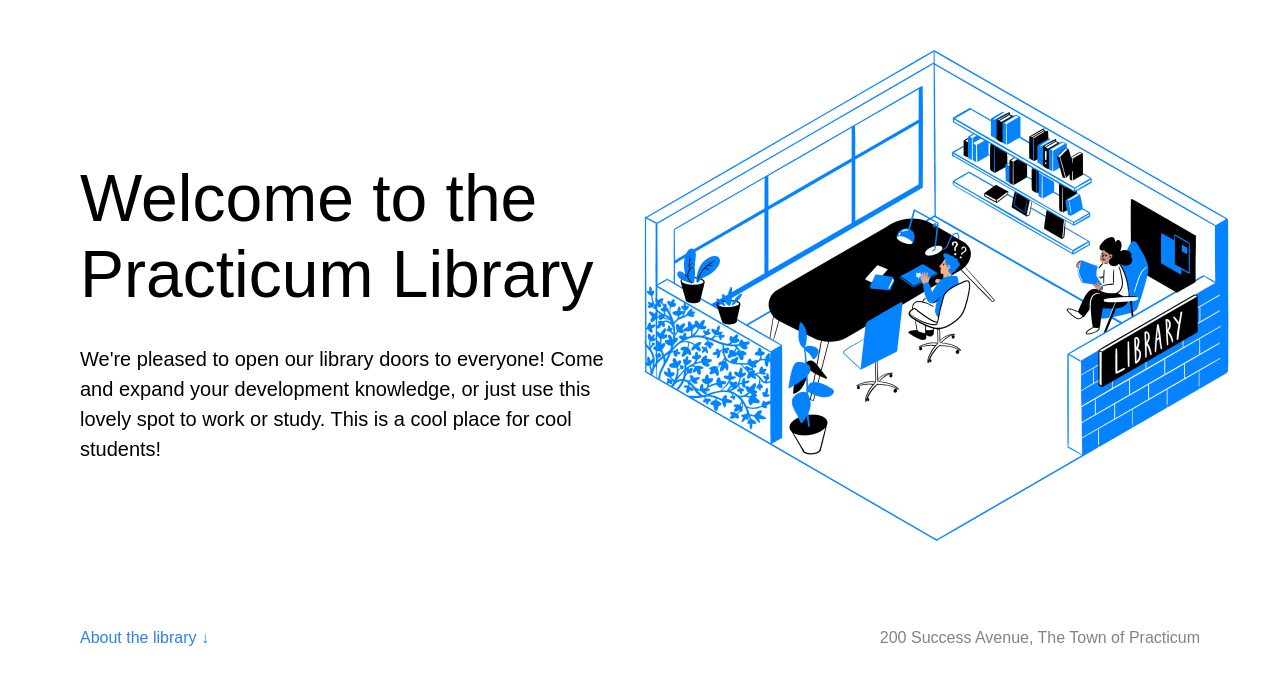
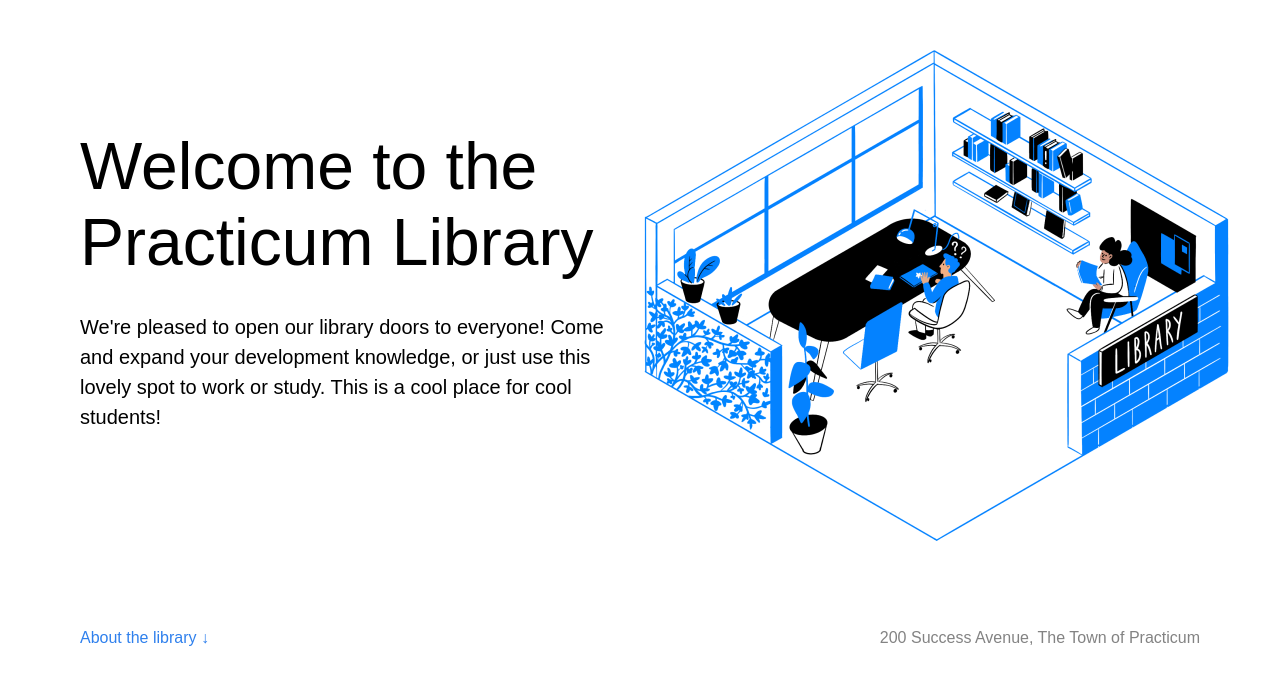
Before and after one commit to etice60/se_project_library, a plain HTML site: page index.html in a window 1280 px wide. Shown: the part 112-800 px from the top of the page. Drawn offline with Linux system fonts and the light colour scheme.

Commit message:
updated project submission

```diff
--- a/styles/style.css
+++ b/styles/style.css
@@ -50,7 +50,7 @@
   font-size: 66px;
   line-height: 76px;
   font-weight: 500;
-  margin-top: 32px;
+  margin-top: 0;
   margin-bottom: 0;
 }
 
@@ -59,6 +59,7 @@
   font-size: 20px;
   line-height: 30px;
   margin-top: 32px;
+  margin-bottom: 0;
 }
 
 .header__image {
```
